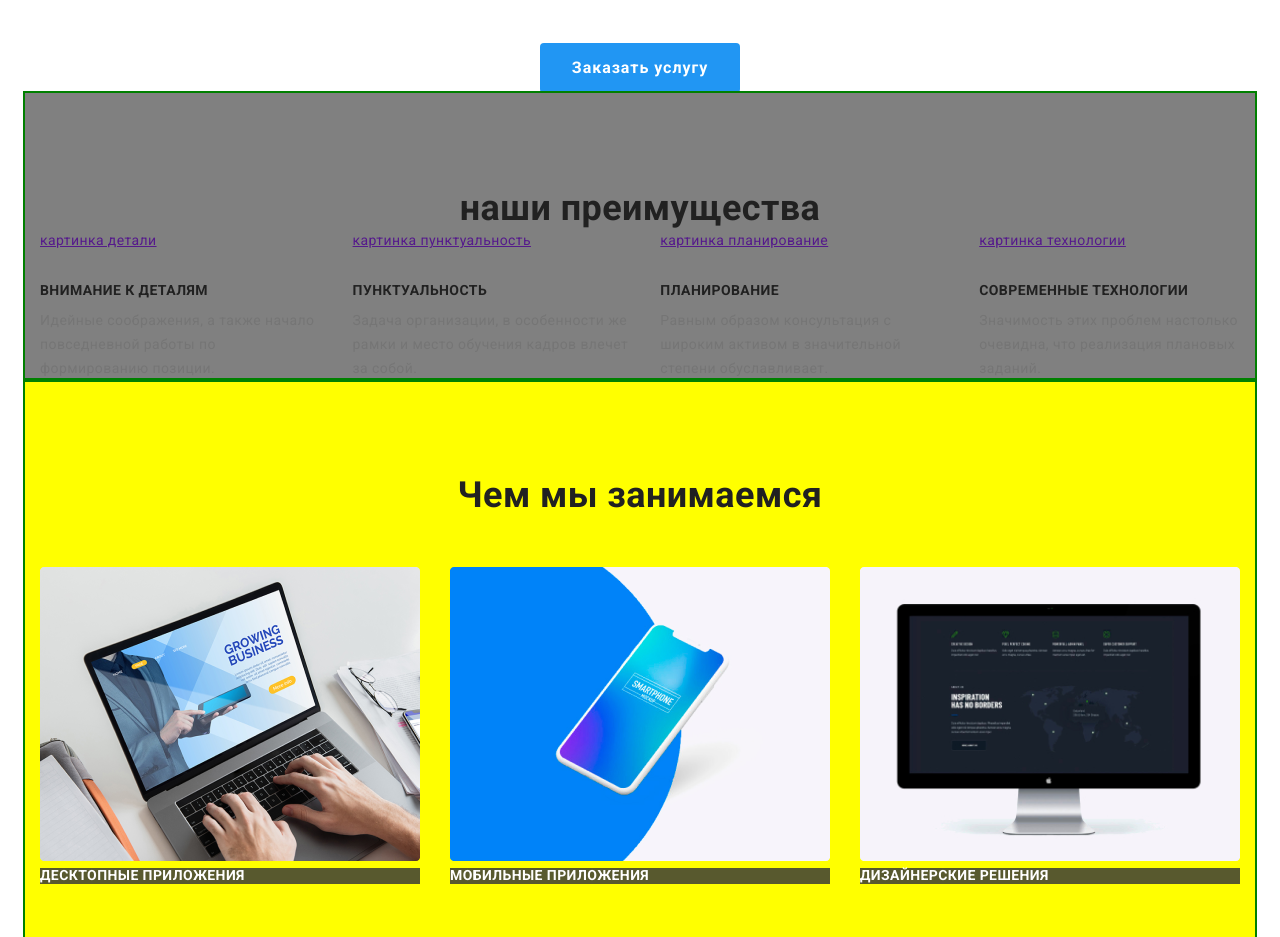
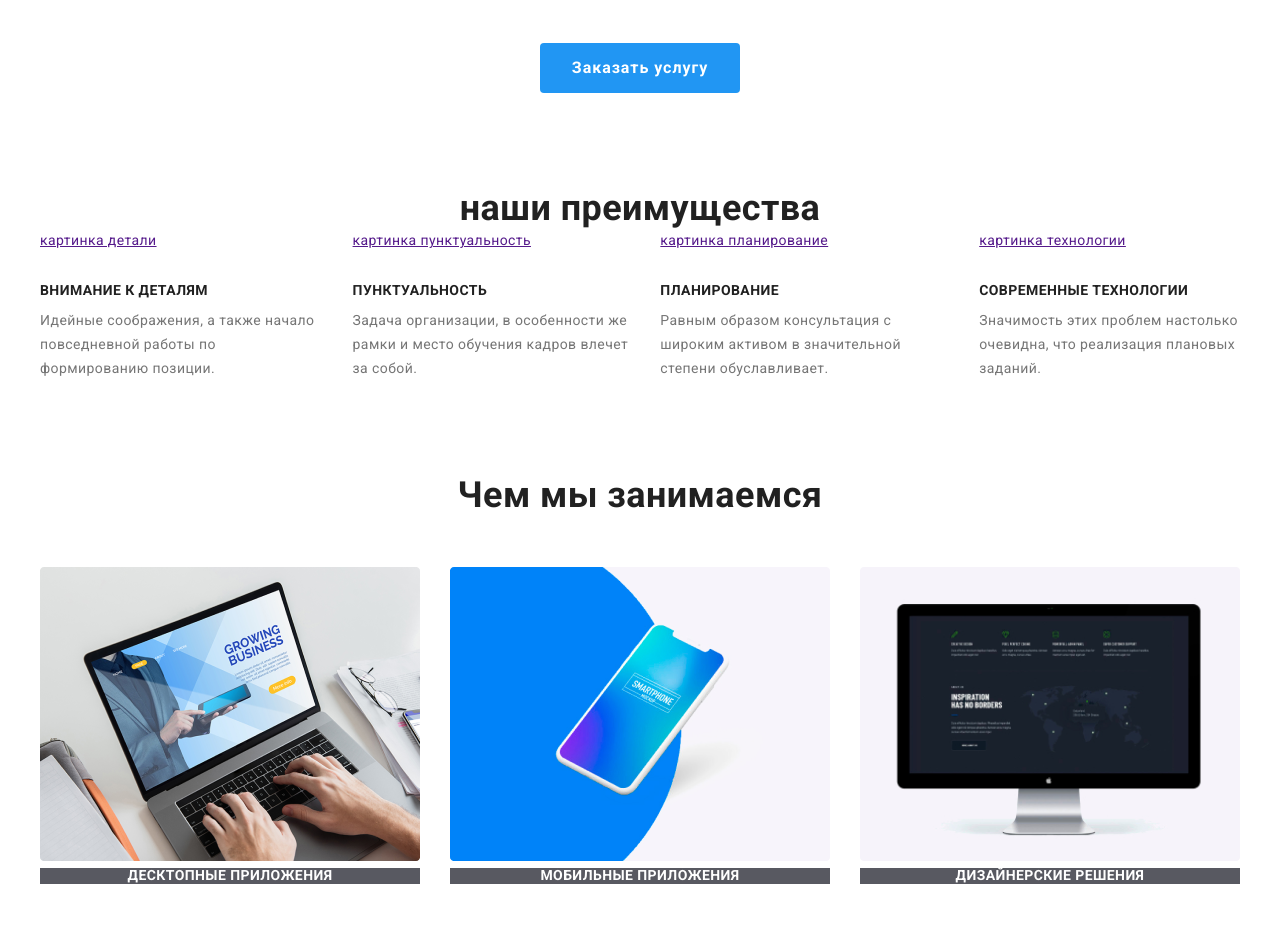
Before and after one commit to magrateya/goit-markup-hw-03, a plain HTML site: page index.html in a window 1280 px wide. Shown: the part 143-1080 px from the top of the page. Drawn offline with nearby package versions, Linux system fonts and the light colour scheme.

Commit message:
заливає фон секції

```diff
--- a/css/styles.css
+++ b/css/styles.css
@@ -44,7 +44,7 @@ body {
   padding-bottom: 94px;
   padding-top: 94px;
 
-  outline: 2px solid green;
+  /* outline: 2px solid green; */
 }
 header > .container {
   margin-bottom: 0px;
@@ -213,9 +213,9 @@ p {
 .advantages-box {
   padding-bottom: 0px;
 }
-.advantages .advantages-box {
+/* .advantages .advantages-box {
   background-color: grey;
-}
+} */
 .advantages-list {
   display: flex;
   flex-direction: row;
@@ -228,13 +228,15 @@ p {
 }
 /* деятельность секция */
 .section .activity-title {
+  margin-bottom: 50px;
+
   color: var(--primary-white-color);
   background-color: var(--bg-title-activity-color);
   font-weight: 700;
   font-size: 14px;
   line-height: 1.14;
   text-transform: uppercase;
-  margin-bottom: 50px;
+  text-align: center;
 }
 .activity-list {
   display: flex;
@@ -246,9 +248,9 @@ p {
 .activity-list > li + li {
   margin-left: 30px;
 }
-.activity .container {
+/* .activity .container {
   background-color: yellow;
-}
+} */
 /* команда секция */
 .team {
   background-color: var(--bg-button-color);
@@ -293,9 +295,9 @@ p {
   /* margin-left: auto;
   margin-right: auto; */
 }
-.clients {
+/* .clients {
   background-color: tomato;
-}
+} */
 .clients-list > li + li {
   margin-left: 30px;
 }
@@ -355,9 +357,9 @@ b {
   text-align: center;
 }
 /* страница портфолио */
-.portfolio {
+/* .portfolio {
   background-color: khaki;
-}
+} */
 /* кнопки разделов */
 .filter button {
   color: var(--title-text-color);
```
